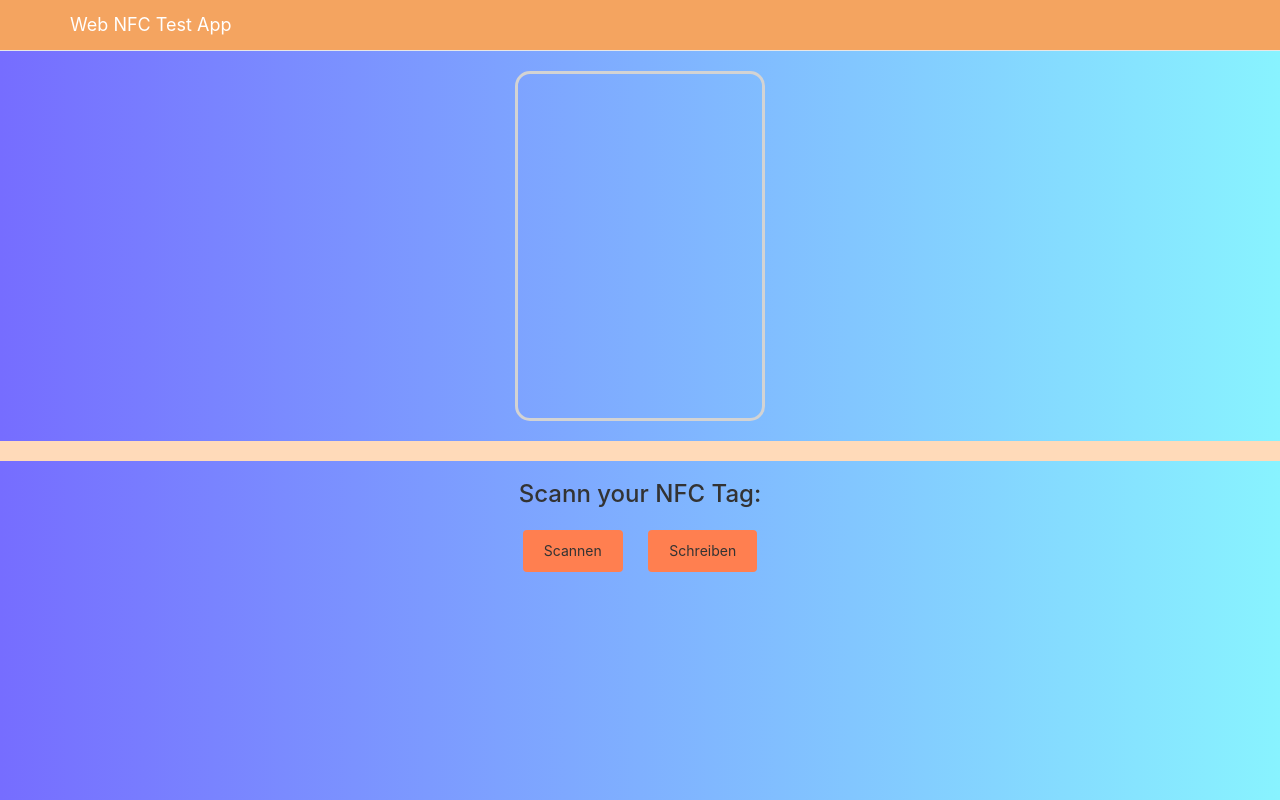
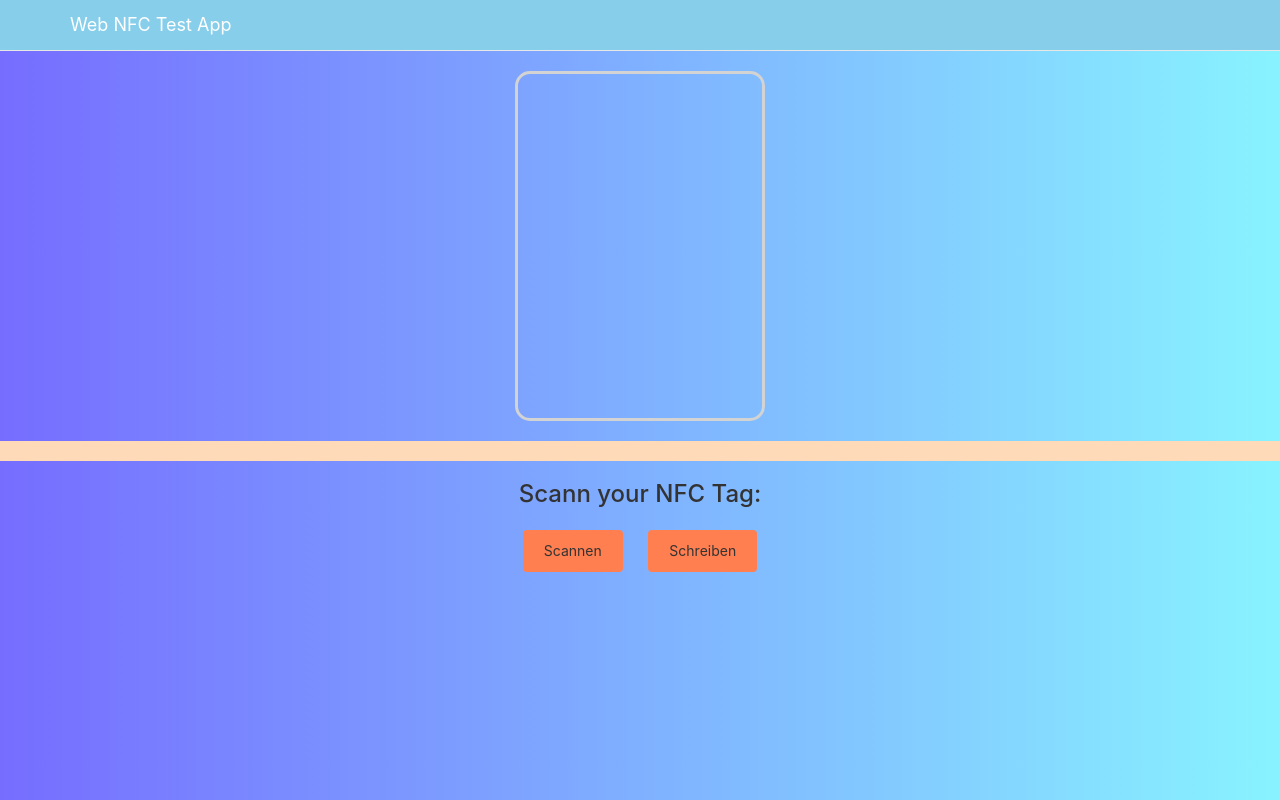
Before and after one commit to hanniii/web-nfc-test-app, a React (Create React App) app: page / in a window 1280 px wide. Built offline with nearby package versions, Linux system fonts and the light colour scheme.

Commit message:
Am 18.06.2020 um 16:46 Uhr

```diff
--- a/src/App.css
+++ b/src/App.css
@@ -43,7 +43,7 @@ button{
 }
 
 .navbar{
-  background-color: sandybrown;
+  background-color: skyblue;
   color: white;
 }
 
--- a/src/App.js
+++ b/src/App.js
@@ -11,12 +11,12 @@ async function readTag(){
       reader.onreading = event => {
         const decoder = new TextDecoder();
         for (const record of event.message.records) {
-          if(record.recordType == 'url'){
-            nfcImg = "Eine URL";
+          if(record.recordType == 'url' && decoder.decode(record.data).substring(0, 4) == 'file'){
+            nfcImg = decoder.decode(record.data).substring(7,);
             consoleLog("nfcImg: " + nfcImg);
           }
-          consoleLog("Record type:  " + record.recordType);
-          consoleLog("MIME type:    " + record.mediaType);
+          //consoleLog("Record type:  " + record.recordType);
+          //consoleLog("MIME type:    " + record.mediaType);
           consoleLog("\n" + decoder.decode(record.data));
         }
         //consoleLog("nfcImg: " + nfcImg);
```
